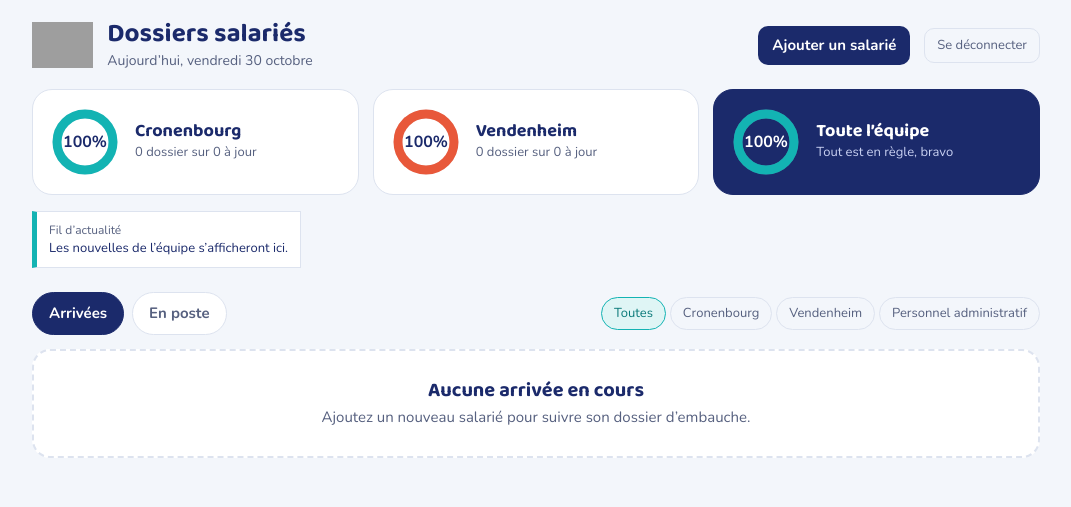
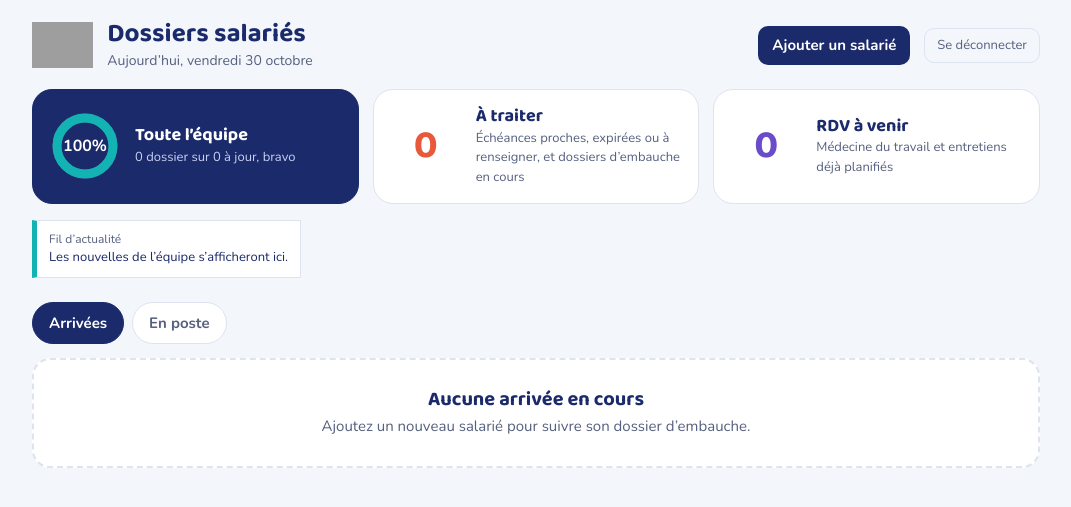
Before and after one commit to leagoetz68-rgb/aidaux-dossiers, a Flask app: page / in a window 1280 px wide. Shown: the top 507 px of the page, without its empty margins (104-1175 px from the left). Run offline with Flask 3, Linux system fonts and the light colour scheme; the visitor is signed in with stand-in values (Sample User, id 1); data that the repository does not hold is empty; some libraries are stand-ins or nearby versions; grey boxes are pictures that could not be loaded.

Commit message:
Une seule équipe : plus de séparation par agence à l'écran

```diff
--- a/templates/index.html
+++ b/templates/index.html
@@ -58,6 +58,7 @@ a.ghost{text-decoration:none}
 .gauge p{margin:2px 0 0;color:var(--ink2);font-size:13px}
 .gauge.total{background:var(--navy);border-color:var(--navy);color:#fff}
 .gauge.total p{color:#C9D1F2}
+.bignum{font-family:"Baloo 2",sans-serif;font-weight:700;font-size:40px;min-width:72px;text-align:center;line-height:1}
 
 .feed{display:flex;gap:10px;overflow-x:auto;padding-bottom:6px;margin-bottom:18px;scrollbar-width:thin}
 .news{flex:none;max-width:290px;background:var(--card);border:1px solid var(--line);border-left:5px solid var(--teal);border-radius:0;padding:9px 12px;font-size:13px}
@@ -159,7 +160,7 @@ a.ghost{text-decoration:none}
     <a class="ghost" href="/logout" title="{{ user_email }}">Se déconnecter</a>
   </header>
 
-  <section class="hero" id="hero" aria-label="Avancement par agence"></section>
+  <section class="hero" id="hero" aria-label="Avancement de l’équipe"></section>
   <section class="feed" id="feed" aria-label="Fil d’actualité"></section>
 
   <nav class="bar-tabs" aria-label="Espaces">
@@ -254,12 +255,14 @@ function ring(pct,col,light){
   return `<svg width="72" height="72" viewBox="0 0 72 72" aria-hidden="true"><circle cx="36" cy="36" r="${r}" fill="none" stroke="${light?"rgba(255,255,255,.18)":"var(--gray-soft)"}" stroke-width="9"/><circle cx="36" cy="36" r="${r}" fill="none" stroke="${col}" stroke-width="9" stroke-linecap="round" stroke-dasharray="${c}" stroke-dashoffset="${off}" transform="rotate(-90 36 36)" style="transition:stroke-dashoffset .6s"/><text x="36" y="41" text-anchor="middle" font-family="Baloo 2,sans-serif" font-weight="700" font-size="16" fill="${light?"#fff":"var(--ink)"}">${pct}%</text></svg>`;
 }
 function renderHero(){
-  const g=ag=>{const a=S.arrivees.filter(p=>!ag||p.agence===ag),p=S.poste.filter(x=>!ag||x.agence===ag);const tot=a.length+p.length;const ok=p.filter(x=>!todo(x)).length;return{pct:tot?Math.round(ok/tot*100):100,ok,tot}};
-  const c=g("Cronenbourg"),v=g("Vendenheim"),t=g();
+  const tot=S.arrivees.length+S.poste.length,ok=S.poste.filter(x=>!todo(x)).length;
+  const pct=tot?Math.round(ok/tot*100):100;
+  const aT=S.poste.filter(todo).length+S.arrivees.length;
+  let rdv=0;S.poste.forEach(p=>ECH.forEach(([k])=>{const e=p.ech[k];if(e.rdv&&days(e.rdv)>=0)rdv++}));
   document.getElementById("hero").innerHTML=
-   `<div class="gauge">${ring(c.pct,"var(--teal)")}<div><h3>Cronenbourg</h3><p>${c.ok} dossier${c.ok>1?"s":""} sur ${c.tot} à jour</p></div></div>
-    <div class="gauge">${ring(v.pct,"var(--coral)")}<div><h3>Vendenheim</h3><p>${v.ok} dossier${v.ok>1?"s":""} sur ${v.tot} à jour</p></div></div>
-    <div class="gauge total">${ring(t.pct,"var(--teal)",true)}<div><h3>Toute l’équipe</h3><p>${t.pct===100?"Tout est en règle, bravo":"Objectif : 100 %"}</p></div></div>`;
+   `<div class="gauge total">${ring(pct,"var(--teal)",true)}<div><h3>Toute l’équipe</h3><p>${ok} dossier${ok>1?"s":""} sur ${tot} à jour${pct===100?", bravo":""}</p></div></div>
+    <div class="gauge"><div class="bignum" style="color:var(--coral)">${aT}</div><div><h3>À traiter</h3><p>Échéances proches, expirées ou à renseigner, et dossiers d’embauche en cours</p></div></div>
+    <div class="gauge"><div class="bignum" style="color:var(--rdv)">${rdv}</div><div><h3>RDV à venir</h3><p>Médecine du travail et entretiens déjà planifiés</p></div></div>`;
 }
 function renderFeed(){
   const el=document.getElementById("feed");
@@ -270,7 +273,7 @@ function renderTabs(){
   const nA=S.arrivees.length,nP=S.poste.filter(todo).length;
   const a=document.getElementById("nA"),p=document.getElementById("nP");
   a.textContent=nA;a.style.display=nA?"":"none";p.textContent=nP;p.style.display=nP?"":"none";
-  document.getElementById("filters").innerHTML=["Toutes",...AGENCES].map(x=>`<button class="chip" data-ag="${x}" aria-pressed="${UI.agence===x}">${x}</button>`).join(" ");
+  document.getElementById("filters").innerHTML="";
 }
 function renderAdd(){
   const z=document.getElementById("addZone");
@@ -278,7 +281,6 @@ function renderAdd(){
   z.innerHTML=`<div class="detail" style="margin-bottom:14px"><h3 style="font-size:20px;margin-bottom:10px">Ajouter un salarié</h3>
    <div class="dates">
     <label>Nom et prénom<input id="fNom" placeholder="DUPONT Marie" autocomplete="off"></label>
-    <label>Agence<select id="fAg">${AGENCES.map(a=>`<option>${a}</option>`).join("")}</select></label>
     <label>Date d’embauche<input type="date" id="fEmb"></label>
    </div>
    <div class="sub" role="radiogroup" aria-label="Où le placer">
@@ -295,7 +297,7 @@ function viewArrivees(){
   const l=byAg(S.arrivees);
   if(!l.length)return `<div class="empty"><h3>Aucune arrivée en cours</h3>Ajoutez un nouveau salarié pour suivre son dossier d’embauche.</div>`;
   return `<div class="grid">${l.map(a=>{const p=progress(a);return `<button class="pcard" data-open="${a.id}">
-    <div class="who"><div class="av ${a.agence==="Vendenheim"?"v":""}">${initials(a.nom)}</div><div><b>${esc(a.nom)}</b><span>${a.agence}${a.embauche?", embauché(e) le "+fmt(a.embauche):""}</span></div></div>
+    <div class="who"><div class="av">${initials(a.nom)}</div><div><b>${esc(a.nom)}</b><span>${a.embauche?"Embauché(e) le "+fmt(a.embauche):"&nbsp;"}</span></div></div>
     <div class="prog"><i class="pv" style="width:${p.v/p.t*100}%"></i><i class="pr" style="width:${p.r/p.t*100}%"></i></div>
     <div class="progtxt"><span>${p.r?p.r+" à vérifier":"&nbsp;"}</span><span><b>${p.v}</b> / ${p.t}</span></div></button>`}).join("")}</div>`;
 }
@@ -309,7 +311,7 @@ function docRow(a,k,lab){
 function detail(a){
   const p=progress(a);
   return `<div class="detail">
-   <div class="dhead"><button class="ghost" data-back>← Retour</button><div class="av ${a.agence==="Vendenheim"?"v":""}">${initials(a.nom)}</div><div style="flex:1"><h2>${esc(a.nom)}</h2><span style="color:var(--ink2);font-size:13px">${a.agence}${a.embauche?", embauché(e) le "+fmt(a.embauche):""}</span></div><b style="font-family:'Baloo 2';font-size:22px">${p.v} / ${p.t}</b></div>
+   <div class="dhead"><button class="ghost" data-back>← Retour</button><div class="av">${initials(a.nom)}</div><div style="flex:1"><h2>${esc(a.nom)}</h2><span style="color:var(--ink2);font-size:13px">${a.embauche?"Embauché(e) le "+fmt(a.embauche):""}</span></div><b style="font-family:'Baloo 2';font-size:22px">${p.v} / ${p.t}</b></div>
    <div class="prog"><i class="pv" style="width:${p.v/p.t*100}%"></i><i class="pr" style="width:${p.r/p.t*100}%"></i></div>
    <div class="legend">Touchez un statut pour avancer : <span class="sbtn st-manquant">Manquant</span><span class="sbtn st-recu">Reçu</span><span class="sbtn st-verifie">Vérifié</span></div>
    <div class="sec"><h3>Documents obligatoires</h3>${DOCS_OBL.map(([k,l])=>docRow(a,k,l)).join("")}</div>
@@ -329,7 +331,7 @@ function viewPoste(){
   if(!l.length)return sw+`<div class="empty"><h3>Rien à traiter</h3>Toutes les échéances sont à jour. Les salariés réapparaîtront ici quand une date approchera.</div>`;
   l=l.slice().sort((x,y)=>score(x)-score(y));
   return sw+`<div class="rows">${l.map(p=>`<div class="row"><div class="row-main">
-    <div class="who"><div class="av ${p.agence==="Vendenheim"?"v":""}">${initials(p.nom)}</div><div><b>${esc(p.nom)}</b><span>${p.agence}</span></div></div>
+    <div class="who"><div class="av">${initials(p.nom)}</div><div><b>${esc(p.nom)}</b><span>${p.embauche?"Embauché(e) le "+fmt(p.embauche):"&nbsp;"}</span></div></div>
     <div class="pills">${ECH.map(([k,l,th])=>{const s=echStatus(p.ech[k],th);const op=UI.editor&&UI.editor.id===p.id&&UI.editor.k===k;return `<button class="pill st-${s.k} ${op?"open":""}" data-ed="${p.id}|${k}" aria-expanded="${op}">${l}<small>${s.t}${s.s?", "+s.s:""}</small></button>`}).join("")}</div></div>
     ${UI.editor&&UI.editor.id===p.id?editor(p,UI.editor.k):""}</div>`).join("")}</div>
     <p class="note">Alertes : 3 mois avant pour la pièce d’identité, 1 mois pour l’attestation CPAM, 2 mois pour la médecine du travail et l’entretien individuel.</p>`;
@@ -373,7 +375,7 @@ document.addEventListener("click",async ev=>{
   if(t.dataset.ph){document.querySelectorAll("[data-ph]").forEach(b=>b.setAttribute("aria-pressed",b===t));return}
   if(t.id==="fCancel"){UI.adding=false;return render()}
   if(t.id==="fOk"){
-    const nom=document.getElementById("fNom").value.trim(),agence=document.getElementById("fAg").value,embauche=document.getElementById("fEmb").value;
+    const nom=document.getElementById("fNom").value.trim(),agence=AGENCES[0],embauche=document.getElementById("fEmb").value;
     const phase=document.querySelector('[data-ph][aria-pressed="true"]').dataset.ph;
     if(!nom){document.getElementById("fErr").textContent="Indiquez le nom et le prénom";return}
     t.disabled=true;
```
